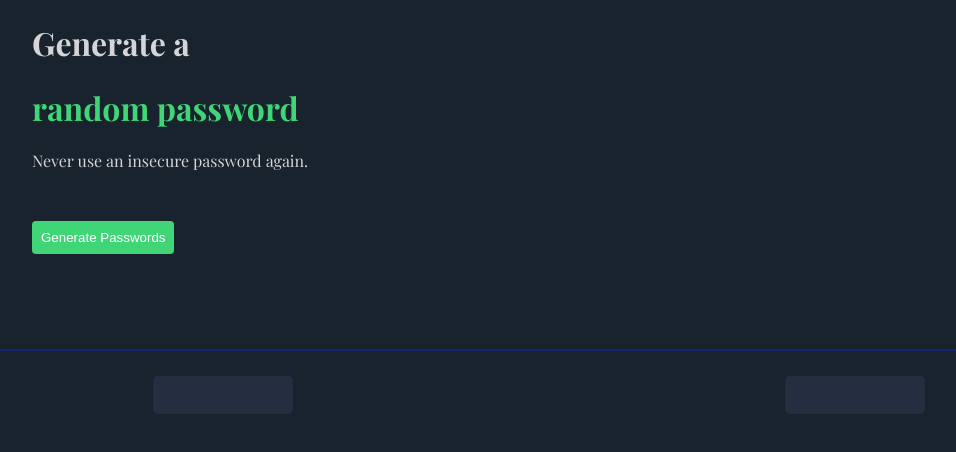
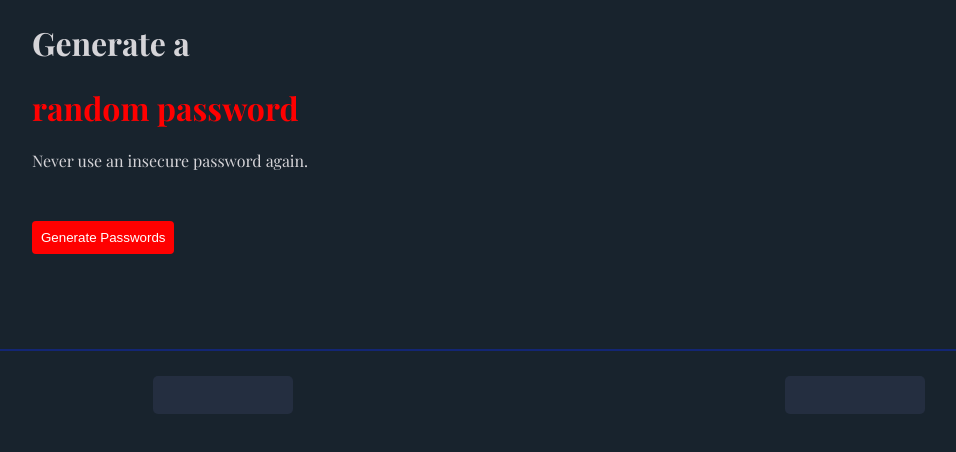
Before and after one commit to anindya-19/Random-Password-Generator, a plain HTML site: page index.html in a window 1280 px wide. Shown: the whole page, without its empty margins (101-1057 px from the left). Drawn offline with nearby package versions, Linux system fonts and the light colour scheme; a web font is replaced by a local one.

Commit message:
Change button and text colors to red for better visibility

```diff
--- a/styles.css
+++ b/styles.css
@@ -7,7 +7,7 @@ body{
     color: #D5D4D8;
 }
 .random-pass-text{
-    color: #40D677;
+    color: red;
 }
 .password-generator-words{
     margin-left: 125px;
@@ -28,7 +28,7 @@ p{
 
 button{
     border: none;
-    background-color: #40D677;
+    background-color: red;
     color: #ffff;
     margin-bottom: 70px;
     padding: 9px;
@@ -56,5 +56,7 @@ button{
 
 button:hover{
     cursor: pointer;
-    background-color: #258b4a;
+    background-color: red;
+    font-weight: bolder;
+    border: 2px solid black ;
 }
```
